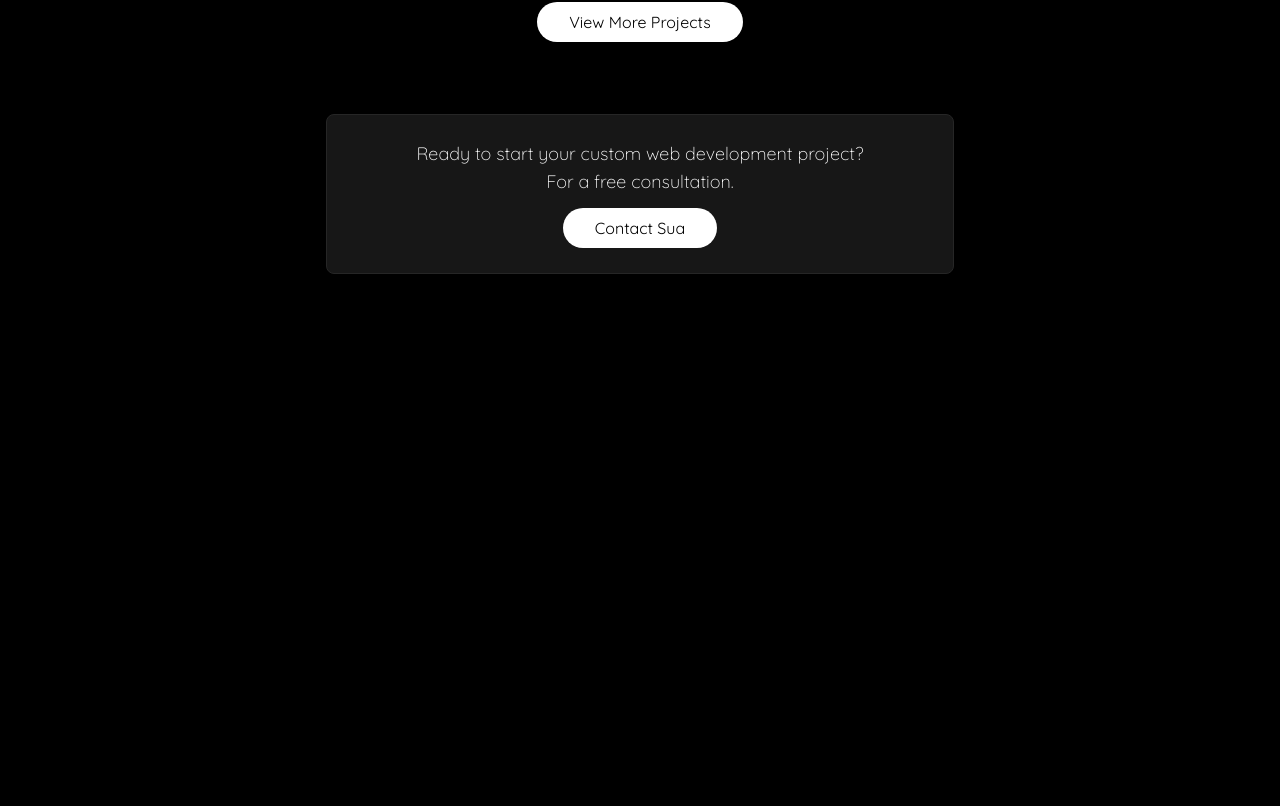
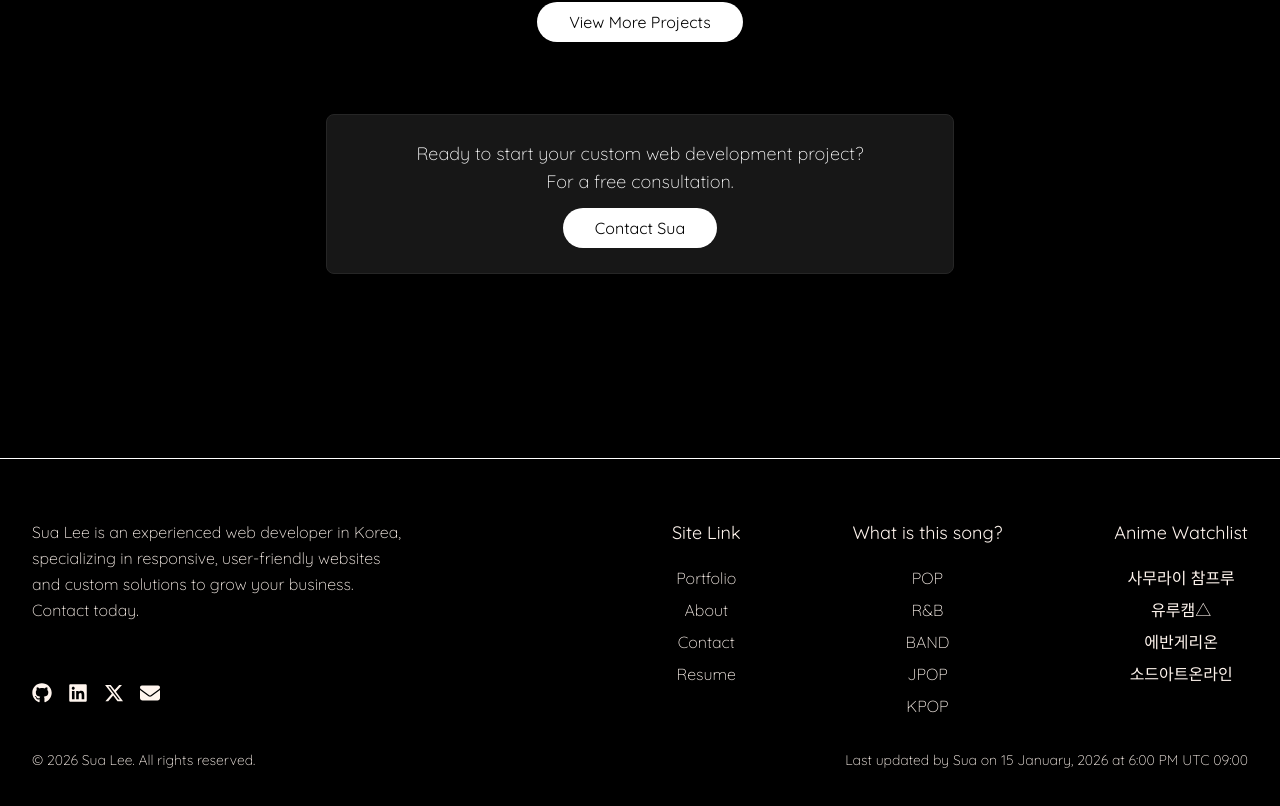
Before and after one commit to sua-l3e/sualee, a Next.js app: page / in a window 1280 px wide. Shown: the part 1574-2380 px from the top of the page. Before the commit the page ends 2032 px from the top, so only its background shows below. Built offline with nearby package versions, Linux system fonts and the light colour scheme.

Commit message:
feat Footer

```diff
--- a/package.json
+++ b/package.json
@@ -12,7 +12,8 @@
     "lucide-react": "^0.562.0",
     "next": "16.1.1",
     "react": "19.2.3",
-    "react-dom": "19.2.3"
+    "react-dom": "19.2.3",
+    "react-icons": "^5.5.0"
   },
   "devDependencies": {
     "@tailwindcss/postcss": "^4",
--- /dev/null
+++ b/src/_components/Footer.tsx
@@ -0,0 +1,104 @@
+import { FaGithub, FaLinkedin, FaXTwitter, FaEnvelope } from "react-icons/fa6"; //npm install react-icons로 설치해주세용
+import Link from "next/link"; //서비스 내 페이지로 이동시 빠른 이동을 지원하는 <Link>컴포넌트
+export default function Footer() {
+  return (//p:패딩,border-t:위쪽테두리(테두리색설정),첫번째 div(flexbox):반응형
+    <footer className="w-full py-16 px-8 pt-[60px] border-t border-white">
+      <div className="max-w-7xl mx-auto flex flex-col md:flex-row justify-between gap-12">
+
+        {/* 왼쪽 섹션 */}
+        <div className="w-[370px] h-[191px] flex flex-col max-w-sm">
+          {/* 자기소개 문구.leading:줄간격 넉넉하게 */}
+          <p className="text-[16px] font-light leading-relaxed">
+            Sua Lee is an experienced web developer in Korea,
+            specializing in responsive, user-friendly websites and
+            custom solutions to grow your business. Contact today.
+          </p>
+
+          {/* 소셜 아이콘.cusor-pointer:마우스커서올리면 손가락모양으로 경*/}
+          <div className="flex gap-4 mt-15">
+            <a href="https://github.com/hanjiyu257-cloud" target="_blank" rel="noopener noreferrer">
+            <FaGithub className="w-[20px] h-[20px] hover:text-white cursor-pointer" /></a>
+            <FaLinkedin className="w-[20px] h-[20px] cursor-pointer" />
+            <FaXTwitter className="w-[20px] h-[20px] cursor-pointer" />
+            <FaEnvelope className="w-[20px] h-[20px] cursor-pointer" />
+          </div>
+        </div>
+
+        {/* 오른쪽 섹션 */}
+        <div className="flex flex-1 justify-between max-w-xl">
+          {/* Site Link(내부 링크들) */}
+          <div className="flex flex-col space-y-4">
+            <h3 className="mb-[20px] text-[18px] font-normal">Site Link</h3>
+            <ul className="flex flex-col space-y-2 text-center text-[16px] font-light">
+             <li className="cursor-default">Portfolio</li>
+              <li className="cursor-default">About</li>
+              <li className="cursor-default">Contact</li>
+              <li className="cursor-default">Resume</li>
+            </ul>
+          </div>
+          {/* 외부링크들(1).target="_blank":새 탭에서 열기,rel="noopener noreferrer":보안 옵션(원본 페이지 접근 차단)*/}
+          <div className="flex flex-col space-y-4">
+            <h3 className="mb-[20px] text-[18px] font-normal">What is this song?</h3>
+            <ul className="flex flex-col space-y-2 text-center text-[16px] font-light">
+                <li>
+                <a href="https://www.youtube.com/watch?v=LDGC47F6k_4" target="_blank" rel="noopener noreferrer">
+                  POP
+                </a>
+              </li>
+              <li>
+                <a href="https://www.youtube.com/watch?v=p8pYDvb3BzA" target="_blank" rel="noopener noreferrer">
+                  R&B
+                </a>
+              </li>
+              <li>
+                <a href="https://www.youtube.com/watch?v=nej08HFsp7A" target="_blank" rel="noopener noreferrer">
+                  BAND
+                </a>
+              </li>
+              <li>
+                <a href="https://www.youtube.com/watch?v=NwOvu-j_WjY" target="_blank" rel="noopener noreferrer">
+                  JPOP
+                </a>
+              </li>
+              <li>
+                <a href="https://www.youtube.com/watch?v=bw4AuPrLWeA" target="_blank" rel="noopener noreferrer">
+                  KPOP
+                </a>
+              </li>
+            </ul>
+          </div>
+          {/* 외부링크들(2)*/}
+          <div className="flex flex-col space-y-4">
+            <h3 className="mb-[20px] text-[18px] font-normal">Anime Watchlist</h3>
+            <ul className="flex flex-col space-y-2 text-center text-[16px] font-light">
+                <li>
+                <a href="https://namu.wiki/w/%EC%82%AC%EB%AC%B4%EB%9D%BC%EC%9D%B4%20%EC%B0%B8%ED%94%84%EB%A3%A8" target="_blank" rel="noopener noreferrer" className="hover:text-white transition-colors">
+                  사무라이 참프루
+                </a>
+              </li>
+              <li>
+                <a href="https://namu.wiki/w/%EC%9C%A0%EB%A3%A8%EC%BA%A0%E2%96%B3(%EC%95%A0%EB%8B%88%EB%A9%94%EC%9D%B4%EC%85%98%201%EA%B8%B0)" target="_blank" rel="noopener noreferrer">
+                  유루캠△
+                </a>
+              </li>
+              <li>
+                <a href="https://namu.wiki/w/%EC%97%90%EB%B0%98%EA%B2%8C%EB%A6%AC%EC%98%A8" target="_blank" rel="noopener noreferrer">
+                  에반게리온
+                </a>
+              </li>
+              <li>
+                <a href="https://namu.wiki/w/%EC%86%8C%EB%93%9C%20%EC%95%84%ED%8A%B8%20%EC%98%A8%EB%9D%BC%EC%9D%B8(%EC%95%A0%EB%8B%88%EB%A9%94%EC%9D%B4%EC%85%98%201%EA%B8%B0)" target="_blank" rel="noopener noreferrer">
+                  소드아트온라인
+                </a>
+              </li>
+            </ul>
+          </div>
+        </div>
+      </div>
+      <div className="max-w-7xl mx-auto py-8 flex justify-between items-center text-sm font-light">
+        <p>© 2026 Sua Lee. All rights reserved.</p>
+        <p>Last updated by Sua on 15 January, 2026 at 6:00 PM UTC 09:00</p>
+      </div>
+    </footer>
+  );
+}
--- a/src/app/layout.tsx
+++ b/src/app/layout.tsx
@@ -2,6 +2,7 @@ import type { Metadata } from "next";
 import { Quicksand } from "next/font/google";
 import "./globals.css";
 import Navbar from "@/_components/projects/Navbar";
+import Footer from "@/_components/Footer";
 
 const quicksand = Quicksand({
   subsets: ["latin"],
@@ -27,6 +28,7 @@ export default function RootLayout({
         <div className="relative">
           <Navbar/>
           {children}
+          <Footer/>
         </div>
       </body>
     </html>
```
Also changed, not shown: 1 other file (tests, documents, lock files or other folders).
